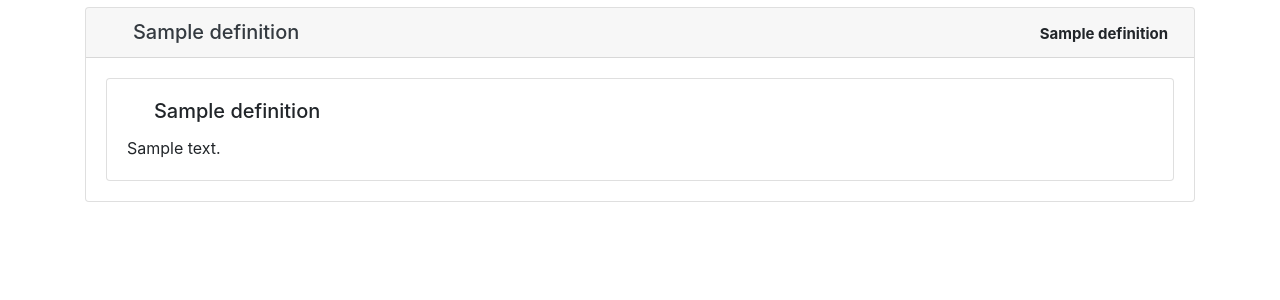
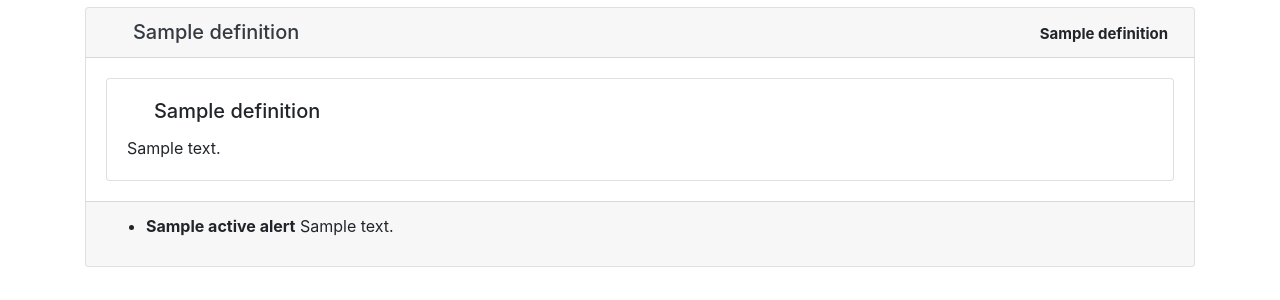
Before and after one commit to evilham/prometheus-adlermanager, a Python web app: template adlermanager/templates/template.j2 in a window 1280 px wide. Shown: the part 219-519 px from the top of the page. Run offline with Jinja, Linux system fonts and the light colour scheme; the template is opened without the code that fills it: most values are stand-ins (such as "Sample title", 1, 10 or a date in 2020); some libraries are stand-ins or nearby versions.

Commit message:
Add information about affected services.

```diff
--- a/adlermanager/templates/template.j2
+++ b/adlermanager/templates/template.j2
@@ -74,6 +74,24 @@
 {% endfor %}
         </div>
       </div>
+{% if service.status.css != "success" %}
+      <div class="card-footer">
+        <ul>
+{%   if site.monitoring_is_down %}
+          <li class="text-danger">Monitoring is down!</li>
+{%   endif %}
+{% for service in site.service_managers %}
+{%   for alertname in service.current_incident.active_alerts | d([]) %}
+{%     set alert = service.current_incident.active_alerts[alertname] %}
+          <li>
+            <strong class="text-{{ alert.status.css }}">{{ alertname }}</strong>
+            {{ alert.annotations.description }}
+          </li>
+{%   endfor %}
+{% endfor %}
+    </ul>
+      </div>
+{% endif %}
     </div>
 {% endfor %}
   </div>
```
